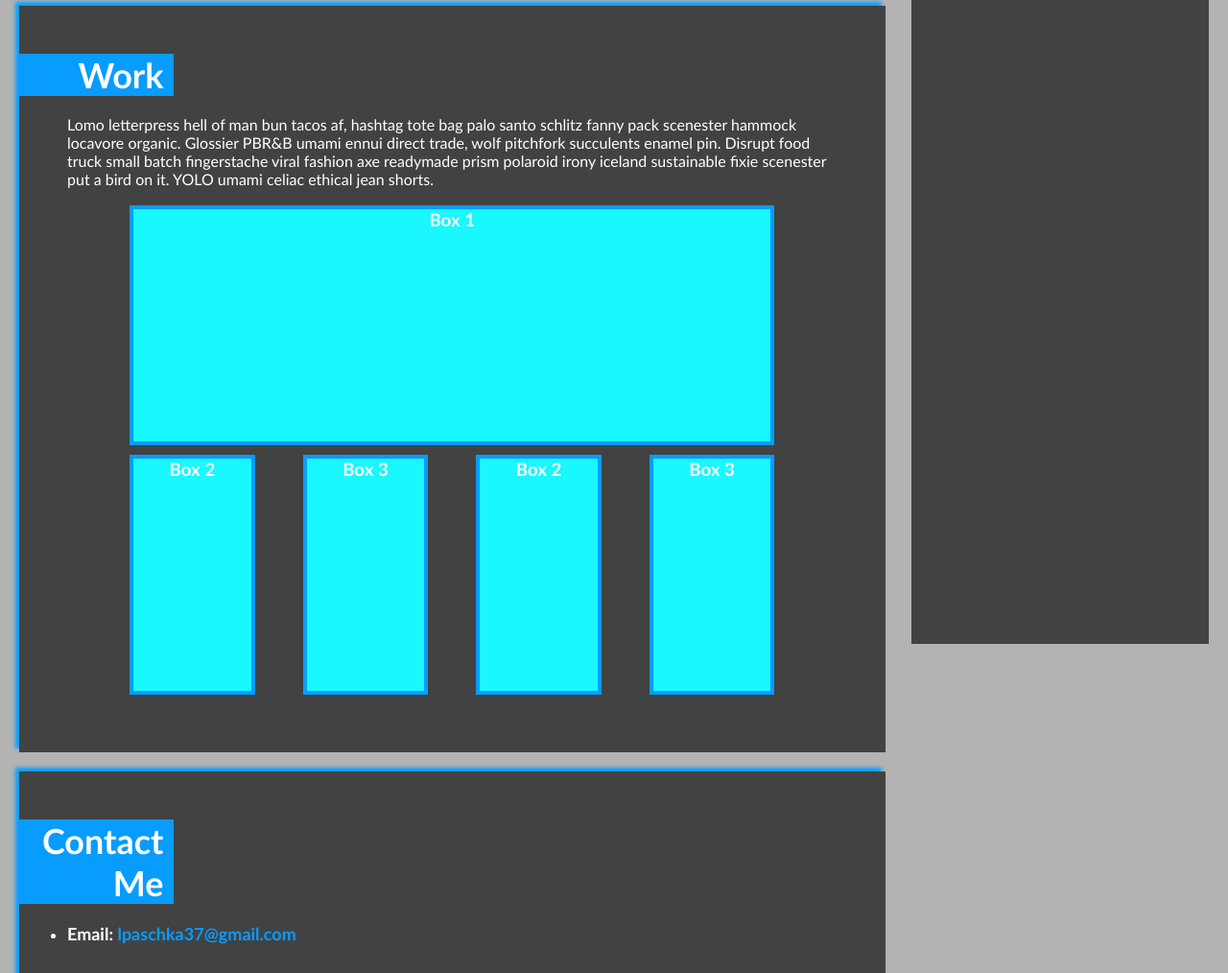
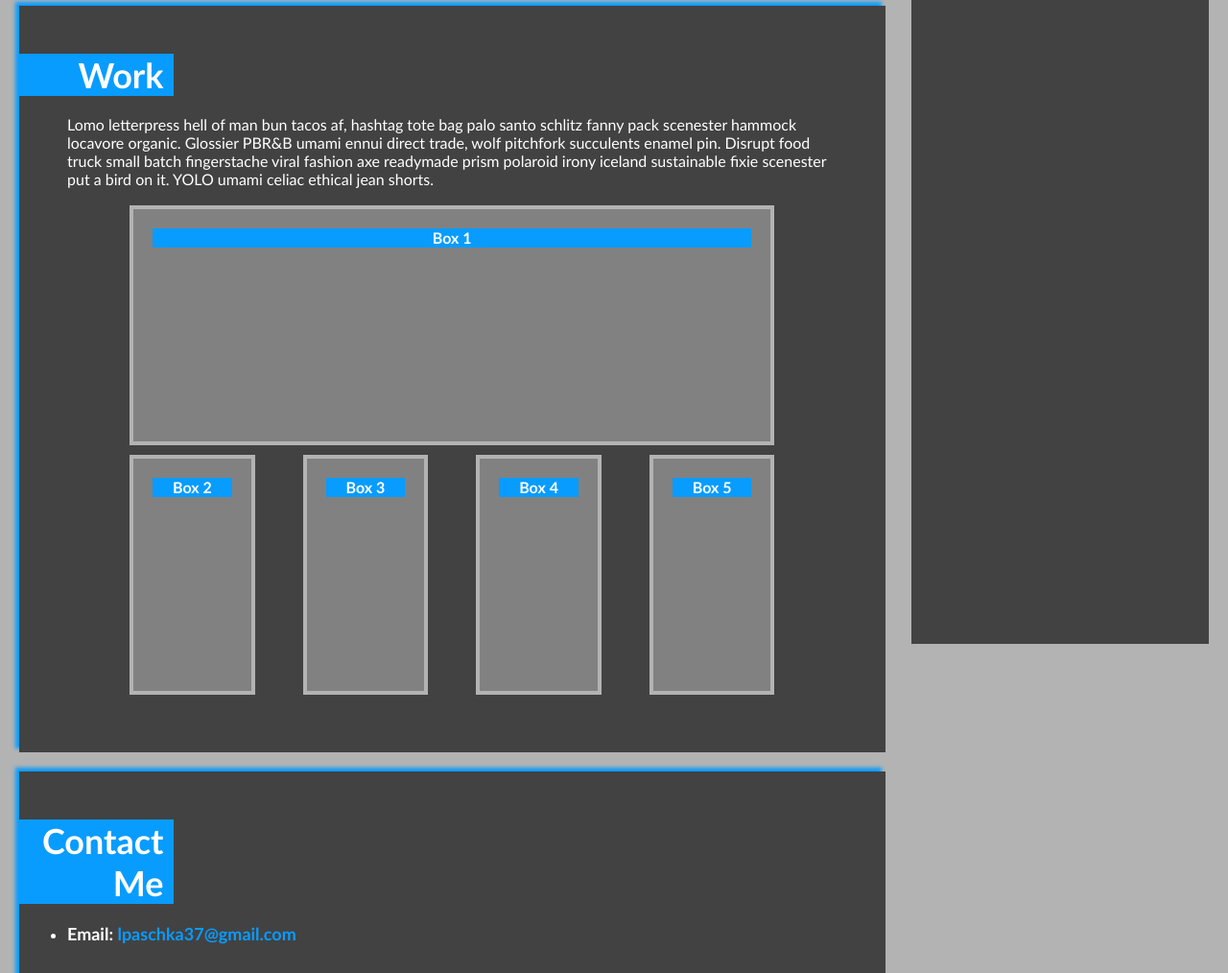
Before and after one commit to lpaschka37/My_Portfolio, a plain HTML site: page index.html in a window 1280 px wide. Shown: the part 788-1802 px from the top of the page at 96% size. Drawn offline with Linux system fonts and the light colour scheme.

Commit message:
changes to header in side bar, added style to h3 and h4 tags

```diff
--- a/assets/style.css
+++ b/assets/style.css
@@ -46,7 +46,14 @@ h2 {
 h3 {
     margin-bottom: 10px;
     text-align: center;
-    position:relative 25px
+}
+
+h4 {
+    text-align: center;
+    height: 20px;
+    width: 100%;
+    margin: 20px ;
+    background-color: #089cff;
 }
 
 .icon {
@@ -163,11 +170,11 @@ aside {
     display: flex;
     justify-content: space-around;
     flex-wrap: wrap;
-    border: 4px solid #089cff;
+    border: 4px solid #b3b3b3;
     margin: 25px;
     width: 100%;
     height: 100%;
-    background-color: rgb(25, 247, 255);
+    background-color: #818181;
 
 
 }
--- a/index.html
+++ b/index.html
@@ -50,21 +50,21 @@
                     </p>
                     <div class="work-card">
                         <div class="card-container">
-                            <h3>Box 1</h3>
+                            <h4>Box 1</h4>
                         </div>
                     </div>
                     <div class="work-card">
                         <div class="card-container">
-                            <h3>Box 2</h3>
+                            <h4>Box 2</h4>
                         </div>
                         <div class="card-container">
-                            <h3>Box 3</h3>
+                            <h4>Box 3</h4>
                         </div>
                         <div class="card-container">
-                            <h3>Box 2</h3>
+                            <h4>Box 4</h4>
                         </div>
                         <div class="card-container">
-                            <h3>Box 3</h3>
+                            <h4>Box 5</h4>
                         </div>
                     </div>
                 </div>
```
